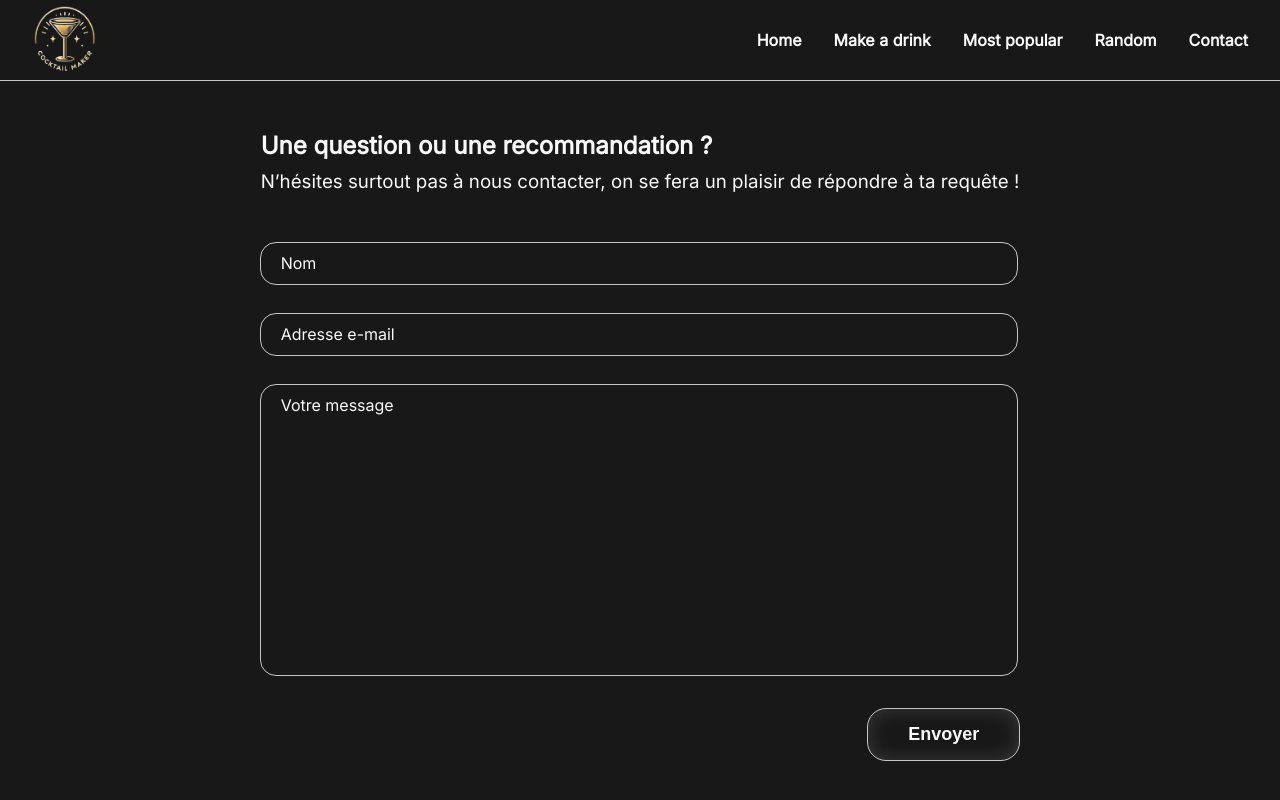
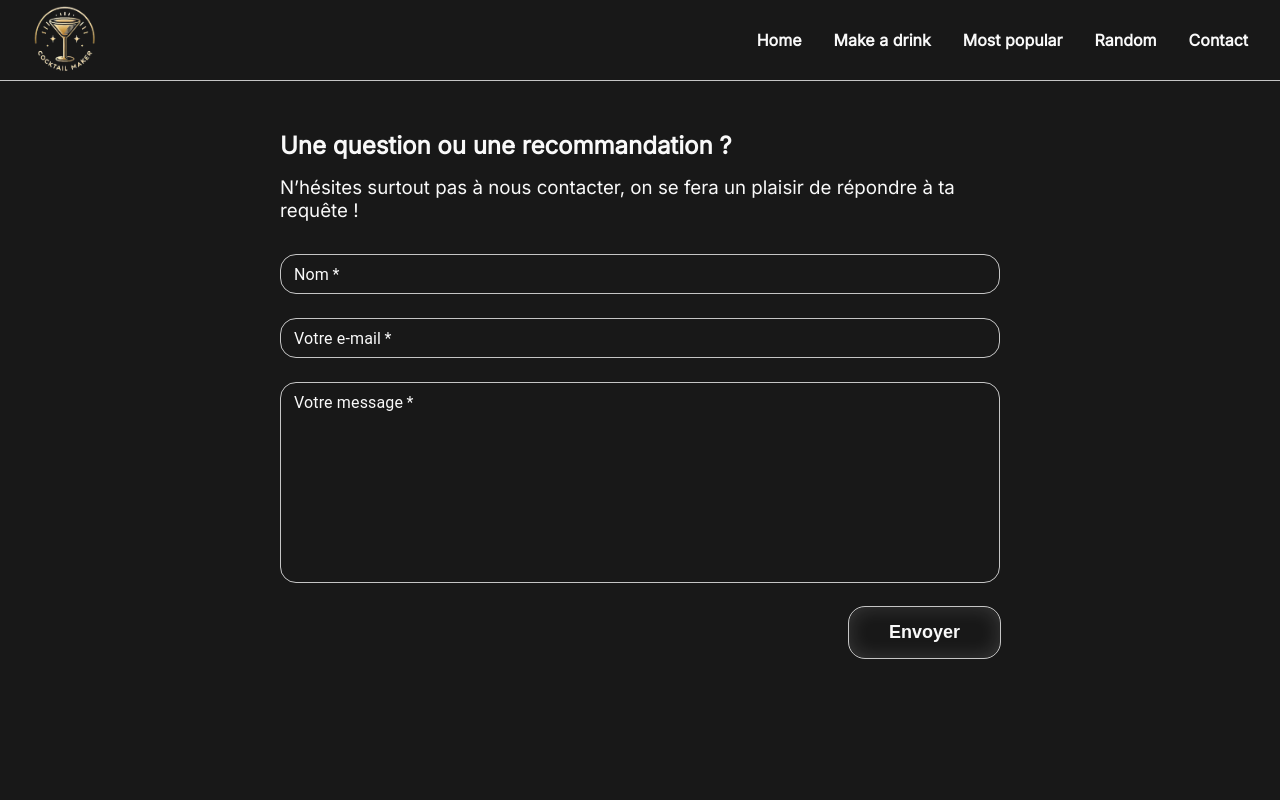
Before and after one commit to WildCodeSchool-2023-09/JS-RemoteFR-SACOD-P2-Oro-Jackson, a React (Vite) app in the folder frontend/: page /contacts in a window 1280 px wide. Shown: the top 800 px of the page. Built offline with nearby package versions, Linux system fonts and the light colour scheme; a web font is replaced by a local one.

Commit message:
ContactV2

```diff
--- a/frontend/src/pages/Contact.jsx
+++ b/frontend/src/pages/Contact.jsx
@@ -1,63 +1,73 @@
+import Box from "@mui/material/Box";
+import TextField from "@mui/material/TextField";
+import Navbar from "./Navbar";
 import "../styles/Contact.scss";
-import Navbar from "./Navbar";
 
 function Contact() {
   return (
     <>
       <Navbar />
       <div className="form">
-        <form action="" method="get">
-          <h2 className="contact_title">
-            Une question ou une recommandation ?
-          </h2>
+        <h2 className="contact_title">Une question ou une recommandation ?</h2>
         <h3 className="contact_subtitle">
           N’hésites surtout pas à nous contacter, on se fera un plaisir de
           répondre à ta requête !
         </h3>
-          <div className="input-group">
-            <input
+        <Box
+          component="form"
+          sx={{
+            maxWidth: "100%",
+            "& .MuiOutlinedInput-root": {
+              "& > fieldset": {
+                borderColor: "#f9f9f9c5",
+                borderRadius: "16px",
+              },
+              "&:hover fieldset": { borderColor: "#f9f9f9" },
+              "&.Mui-focused fieldset": { borderColor: "#f9f9f9" },
+            },
+          }}
+          autoComplete="off"
+        >
+          <TextField
+            required
+            fullWidth
+            margin="normal"
+            id="outlined-required"
+            label="Nom"
+            size="small"
             type="text"
-              name="name"
-              className="input-group_input"
+          />
+          <br />
+          <TextField
             required
+            fullWidth
+            margin="normal"
+            id="outlined-required"
+            label="Votre e-mail"
+            size="small"
+            type="email"
           />
-            <label htmlFor="name" className="input-group_label" id="name">
-              Nom
-            </label>
-          </div>
-          <div className="input-group">
-            <input
+          <br />
+          <TextField
+            required
+            fullWidth
+            margin="normal"
+            id="outlined-required"
+            className="msg"
+            label="Votre message"
+            size="small"
             type="text"
-              name="email"
-              className="input-group_input"
-              required
+            multiline
+            rows={8}
           />
-            <label htmlFor="email" className="input-group_label">
-              Adresse e-mail
-            </label>
-          </div>
-          <div className="input-group">
-            <textarea
-              type="textarea"
-              rows="15"
-              name="msg"
-              className="input-group_input"
-              id="msg"
-              required
-            />
-            <label htmlFor="text" className="input-group_label">
-              Votre message
-            </label>
-          </div>
-          <div id="sub_pos">
+          <div id="sub_pos" href="/confirm_email_send">
             <input className="submit" type="submit" value="Envoyer" />
           </div>
-        </form>
+        </Box>
       </div>
     </>
   );
 }
-
 export default Contact;
 
 /*
--- a/frontend/src/styles/Contact.scss
+++ b/frontend/src/styles/Contact.scss
@@ -1,109 +1,40 @@
+//Colors
+
 $primary-color: #181818;
+$navbar-color: #181818ce;
 $secondary-color: #151515;
+
 $text-color: #f9f9f9;
 $outline: #f9f9f9c5;
+$transparent: #f9f9f900;
 
-body {
-  font-family: "Inter", sans-serif;
-  background-color: $primary-color;
-  color: #f9f9f9;
-  margin: 0;
+//Center the page with Margin and Width
+
+.form {
+  width: 720px;
+  margin: 50px auto 50px auto;
 }
 
+//Style text titles
+
 .contact_subtitle {
-  margin: 10px 0 50px 0;
   font-weight: lighter;
+  margin: 16px 0 16px 0;
 }
 
-.form {
-  display: flex;
-  flex-direction: column;
-  align-items: center;
-  margin: 50px 0 50px 0;
-  background-color: $primary-color;
+#outlined-required {
+  color: $text-color;
+  border-color: #f9f9f9;
+}
+
+#outlined-required-label {
   color: $text-color;
 }
 
-#sub_pos {
-  text-align: right;
-}
+//Design scrollbar
 
-.submit {
-  padding: 15px 40px 15px 40px;
-  background: #181818;
-  border: none;
-  outline: 1px solid $outline;
-  box-shadow: inset 0px 0px 20px rgba(255, 255, 255, 0.15);
-  border-radius: 18px;
-  font-size: large;
-  font-weight: bold;
-  color: $text-color;
-}
-
-.submit:hover {
-  box-shadow: inset 0px 0px 15px #f9f9f966;
-  outline: 1.5px solid $text-color;
-  padding: 12px 35px 12px 35px;
-  margin: 3px 5px;
-  cursor: pointer;
-}
-
-.input-group {
-  position: relative;
-  margin: 30px 0 30px 0;
-}
-.input-group_input {
-  padding: 10px;
-  border: none;
-  border-radius: 15px;
-  outline: 1.5px solid $outline;
-  background-color: transparent;
-  transition: outline-color 500ms;
-  width: 97.1%;
-  font-size: large;
-  color: $text-color;
-}
-.input-group_input:is(:focus, :valid) {
-  outline: 2px solid $text-color;
-}
-.input-group_label {
-  position: absolute;
-  pointer-events: none !important;
-  top: 0;
-  left: 0;
-  translate: 10px 10px;
-  color: $text-color;
-  transition:
-    translate 500ms,
-    scale 500ms;
-  background-color: $primary-color;
-  padding-inline: 10px;
-}
-.input-group_input:focus + .input-group_label,
-.input-group_input:valid + .input-group_label {
-  padding-inline: 10px;
-  translate: 5px -14px;
-  scale: 0.9;
-  background-color: $primary-color;
-}
-
-.input-group_input:focus + #name,
-.input-group_input:valid + #name {
-  margin-left: 3px;
-}
-
-#msg {
-  resize: none;
-}
-
-#msg::-webkit-scrollbar {
+#outlined-required::-webkit-scrollbar {
   width: 10px;
-  margin: 10px;
-
-  &-track {
-    background: $primary-color;
-    border-radius: 5px;
-  }
 
   &-thumb {
     background: $outline;
@@ -114,3 +45,45 @@ body {
     }
   }
 }
+
+//Submit button (Position + Style)
+
+#sub_pos {
+  text-align: right;
+  margin-top: 16px;
+}
+
+.submit {
+  padding: 15px 40px 15px 40px;
+  background: #181818;
+  border: none;
+  outline: 1px solid $outline;
+  box-shadow: inset 0px 0px 20px rgba(255, 255, 255, 0.15);
+  border-radius: 16px;
+  font-size: large;
+  font-weight: bold;
+  color: $text-color;
+  transition: 200ms;
+}
+
+.submit:hover {
+  box-shadow: inset 0px 0px 15px #f9f9f966;
+  outline: 1px solid $text-color;
+  padding: 12px 35px 12px 35px;
+  margin: 3px 5px;
+  cursor: pointer;
+  transition:
+    box-shadow 200ms,
+    padding 200ms,
+    margin 200ms;
+}
+
+.submit:active {
+  outline: 2px solid $text-color;
+  padding: 8px 25px 8px 25px;
+  margin: 7px 15px;
+  border-radius: 14px;
+  transition:
+    margin 200ms,
+    padding 200ms;
+}
--- a/frontend/src/styles/Navbar.scss
+++ b/frontend/src/styles/Navbar.scss
@@ -1,9 +1,16 @@
 $primary-color: #181818;
-
 $navbar-color: #181818ce;
 $secondary-color: #151515;
+
 $text-color: #f9f9f9;
 $outline: #f9f9f9c5;
+
+body {
+  font-family: "Inter", sans-serif;
+  background-color: $primary-color;
+  color: #f9f9f9;
+  margin: 0;
+}
 
 .navbar {
   display: flex;
@@ -12,6 +19,10 @@ $outline: #f9f9f9c5;
   line-height: 3em;
   color: $text-color;
   border-bottom: 0.5px solid $outline;
+}
+
+h1 {
+  font-family: "Kauschan Script", sans-serif;
 }
 
 .navLabel {
```
Also changed, not shown: frontend/package.json (+6 -1 lines), 2 other files (tests, documents, lock files or other folders). Lines whose indentation alone changed are shown as unchanged.
